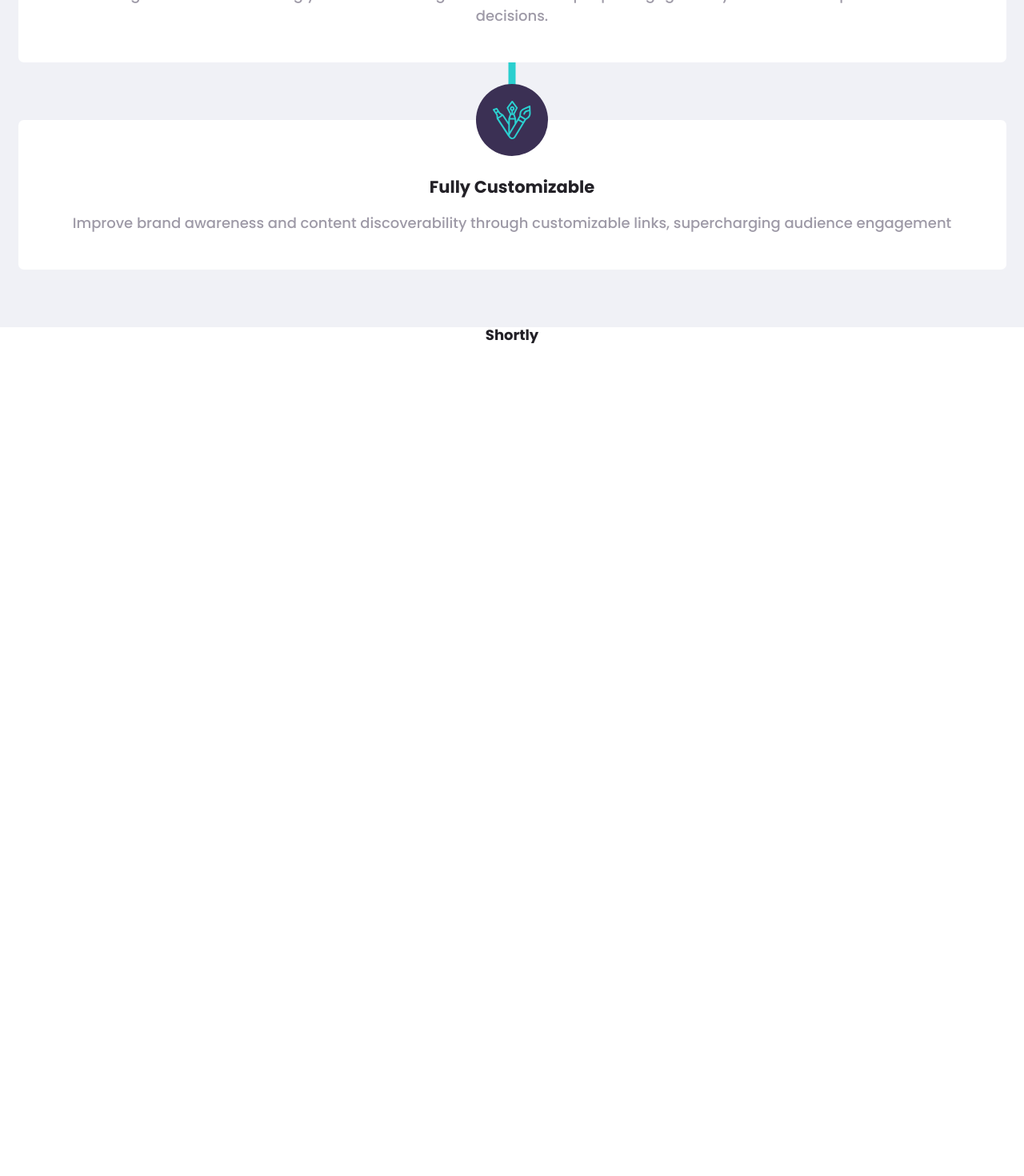
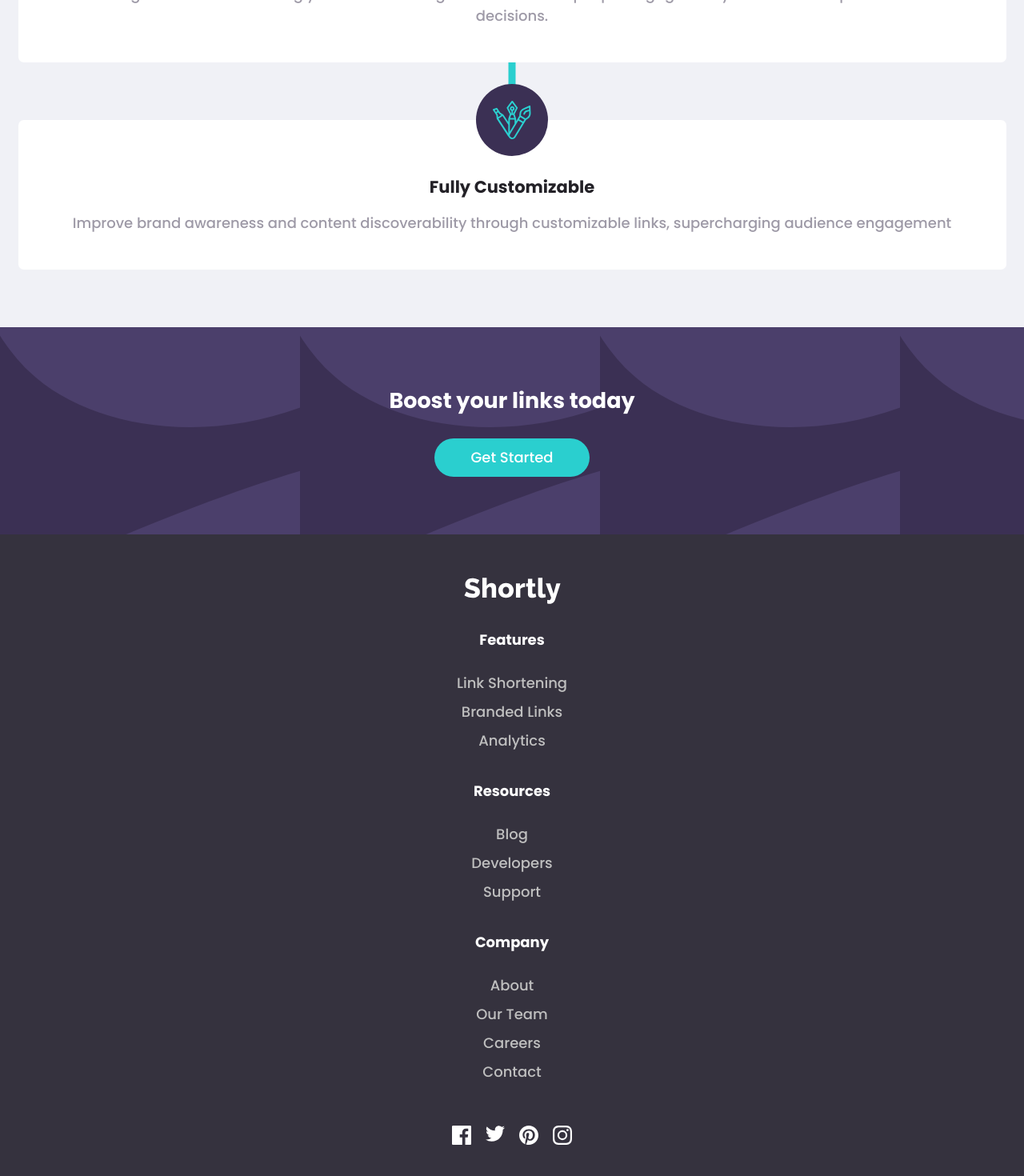
Before and after one commit to Nikodermus/shortly-landing, a Next.js app: page / in a window 1280 px wide. Shown: the part 2306-3776 px from the top of the page at 80% size. Before the commit the page ends 2735 px from the top, so only its background shows below. Built offline with nearby package versions, Linux system fonts and the light colour scheme.

Commit message:
feat(featurescta.tsx & footer.tsx): complete mobile version

```diff
--- a/src/components/Features/Features.tsx
+++ b/src/components/Features/Features.tsx
@@ -1,11 +1,9 @@
 import styled from 'styled-components';
+
 import { CARDS } from '../../constants/site';
+import FeatureCard from './FeatureCard';
+import FeaturesCTA from './FeaturesCTA';
 import Text from '../lib/Text';
-import FeatureCard from './FeatureCard';
-
-const StyledSection = styled.section`
-  padding-bottom: var(--sizing-6XL);
-`;
 
 const StyledH2 = styled.h2`
   margin-bottom: var(--sizing-XL);
@@ -13,7 +11,7 @@ const StyledH2 = styled.h2`
 
 const Features: React.FC = () => {
   return (
-    <StyledSection>
+    <section>
       <StyledH2>Advanced Statistics</StyledH2>
       <Text color="gray-violet">
         Track how your link are performing across teh web with out advanced
@@ -23,7 +21,11 @@ const Features: React.FC = () => {
       {CARDS.map((card) => (
         <FeatureCard card={card} key={card.title} />
       ))}
-    </StyledSection>
+
+      <div>
+        <FeaturesCTA />
+      </div>
+    </section>
   );
 };
 
--- /dev/null
+++ b/src/components/Features/FeaturesCTA.tsx
@@ -0,0 +1,27 @@
+import styled from 'styled-components';
+import Button from '../lib/Button';
+import Text from '../lib/Text';
+
+const StyledArticle = styled.article`
+  background-position: top left;
+  background-repeat: no-repeat;
+  background-size: cover;
+  background: url('/images/bg-boost-mobile.svg'), var(--color-violet);
+  color: white;
+  margin-top: var(--sizing-6XL);
+  padding: var(--sizing-6XL) 0;
+  text-align: center;
+`;
+
+const FeaturesCTA: React.FC = () => {
+  return (
+    <StyledArticle>
+      <Text as="h2" color="white">
+        Boost your links today
+      </Text>
+      <Button> Get Started </Button>
+    </StyledArticle>
+  );
+};
+
+export default FeaturesCTA;
--- a/src/components/Footer/Footer.tsx
+++ b/src/components/Footer/Footer.tsx
@@ -1,8 +1,34 @@
+import styled from 'styled-components';
+
+import { SITE_MAP } from '../../constants/site';
+import Logo from '../lib/Logo';
+import SiteMapBox from './SiteMapBox';
+import SocialMedia from './SocialMedia';
+
+const StyledFooter = styled.footer`
+  background: var(--color-violet-dark);
+  color: white;
+  padding: var(--sizing-4XL);
+  text-align: center;
+`;
+
+const StyledLogo = styled(Logo)`
+  path {
+    fill: white;
+  }
+`;
+
 const Footer: React.FC = () => {
   return (
-    <footer>
-      <h4>Shortly</h4>
-    </footer>
+    <StyledFooter>
+      <StyledLogo aria-label="Shortly" />
+
+      {SITE_MAP.map((site) => (
+        <SiteMapBox {...site} />
+      ))}
+
+      <SocialMedia />
+    </StyledFooter>
   );
 };
 
--- /dev/null
+++ b/src/components/Footer/SiteMapBox.tsx
@@ -0,0 +1,39 @@
+import Link from 'next/link';
+import styled from 'styled-components';
+import Text from '../lib/Text';
+
+export interface SiteMapBoxProps {
+  title: string;
+  items: {
+    name: string;
+    path: string;
+  }[];
+}
+
+const StyledArticle = styled.article`
+  display: flex;
+  flex-direction: column;
+  padding-top: var(--sizing-XL);
+`;
+
+const StyledA = styled(Text).attrs({ as: 'a' })`
+  margin-bottom: var(--sizing-SM);
+`;
+
+const SiteMapBox: React.FC<SiteMapBoxProps> = ({ title, items }) => {
+  return (
+    <StyledArticle>
+      <Text as="h4" color="white">
+        {title}
+      </Text>
+
+      {items.map((item) => (
+        <Link href={item.path}>
+          <StyledA>{item.name}</StyledA>
+        </Link>
+      ))}
+    </StyledArticle>
+  );
+};
+
+export default SiteMapBox;
--- /dev/null
+++ b/src/components/Footer/SocialMedia.tsx
@@ -0,0 +1,25 @@
+import styled from 'styled-components';
+import { SOCIAL_MEDIA } from '../../constants/site';
+
+const StyledDiv = styled.div`
+  display: inline-flex;
+  gap: var(--sizing-LG);
+  margin-top: var(--sizing-3XL);
+`;
+
+const SocialMedia: React.FC = () => {
+  return (
+    <StyledDiv>
+      {SOCIAL_MEDIA.map((item) => (
+        <a href={item.url} target="_blank" rel="noreferrer noopener nofollow">
+          <img
+            alt={`Follow us on ${item.name}`}
+            src={`/images/icon-${item.icon}.svg`}
+          />
+        </a>
+      ))}
+    </StyledDiv>
+  );
+};
+
+export default SocialMedia;
--- a/src/components/lib/BaseStyle.tsx
+++ b/src/components/lib/BaseStyle.tsx
@@ -23,6 +23,7 @@ const BaseStyle = createGlobalStyle`
     --color-violet-dark:hsl(255, 11%, 22%);
     --color-violet-darkest:hsl(260, 8%, 14%);
 
+    --color-white: #fff;
     --color-gray:hsl(0, 0%, 75%);
     --color-gray-violet:hsl(257, 7%, 63%);
 
--- a/src/constants/site.ts
+++ b/src/constants/site.ts
@@ -23,3 +23,84 @@ export const CARDS: Card[] = [
     image: 'fully-customizable',
   },
 ];
+
+export const SITE_MAP = [
+  {
+    title: 'Features',
+    items: [
+      {
+        name: 'Link Shortening',
+        path: '#',
+      },
+      {
+        name: 'Branded Links',
+        path: '#',
+      },
+      {
+        name: 'Analytics',
+        path: '#',
+      },
+    ],
+  },
+  {
+    title: 'Resources',
+    items: [
+      {
+        name: 'Blog',
+        path: '#',
+      },
+      {
+        name: 'Developers',
+        path: '#',
+      },
+      {
+        name: 'Support',
+        path: '#',
+      },
+    ],
+  },
+  {
+    title: 'Company',
+    items: [
+      {
+        name: 'About',
+        path: '#',
+      },
+      {
+        name: 'Our Team',
+        path: '#',
+      },
+      {
+        name: 'Careers',
+        path: '#',
+      },
+      {
+        name: 'Contact',
+        path: '#',
+      },
+    ],
+  },
+];
+
+export const SOCIAL_MEDIA = [
+  {
+    name: 'Facebook',
+    icon: 'facebook',
+    url: 'https://facebook.com',
+  },
+  {
+    name: 'Twitter',
+    icon: 'twitter',
+    url: 'https://twitter.com',
+  },
+  {
+    name: 'Pinterest',
+    icon: 'pinterest',
+    url: 'https://pinterest.com',
+  },
+  {
+    name: 'Instagram',
+    icon: 'instagram',
+    url: 'https://instagram.com',
+  },
+];
```
